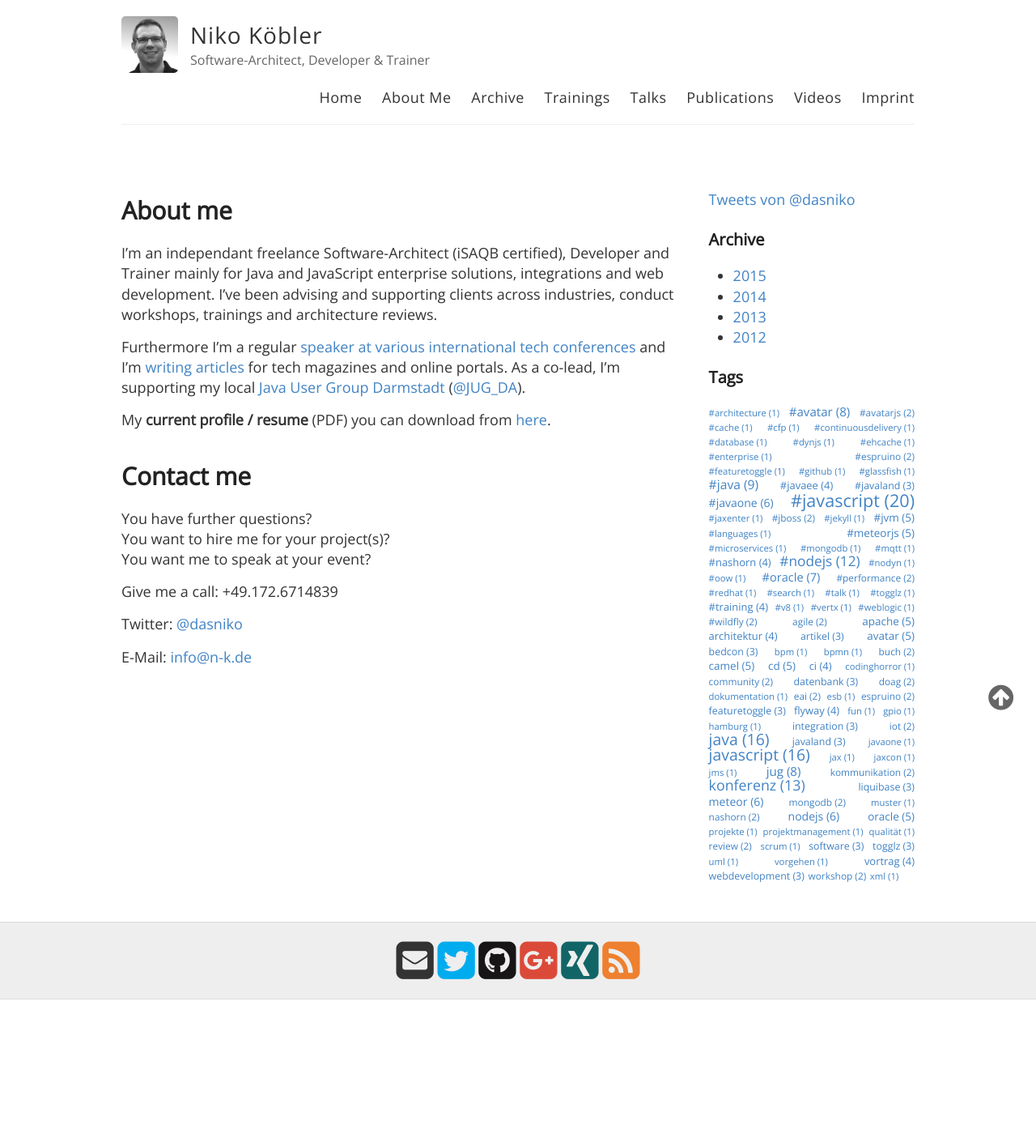
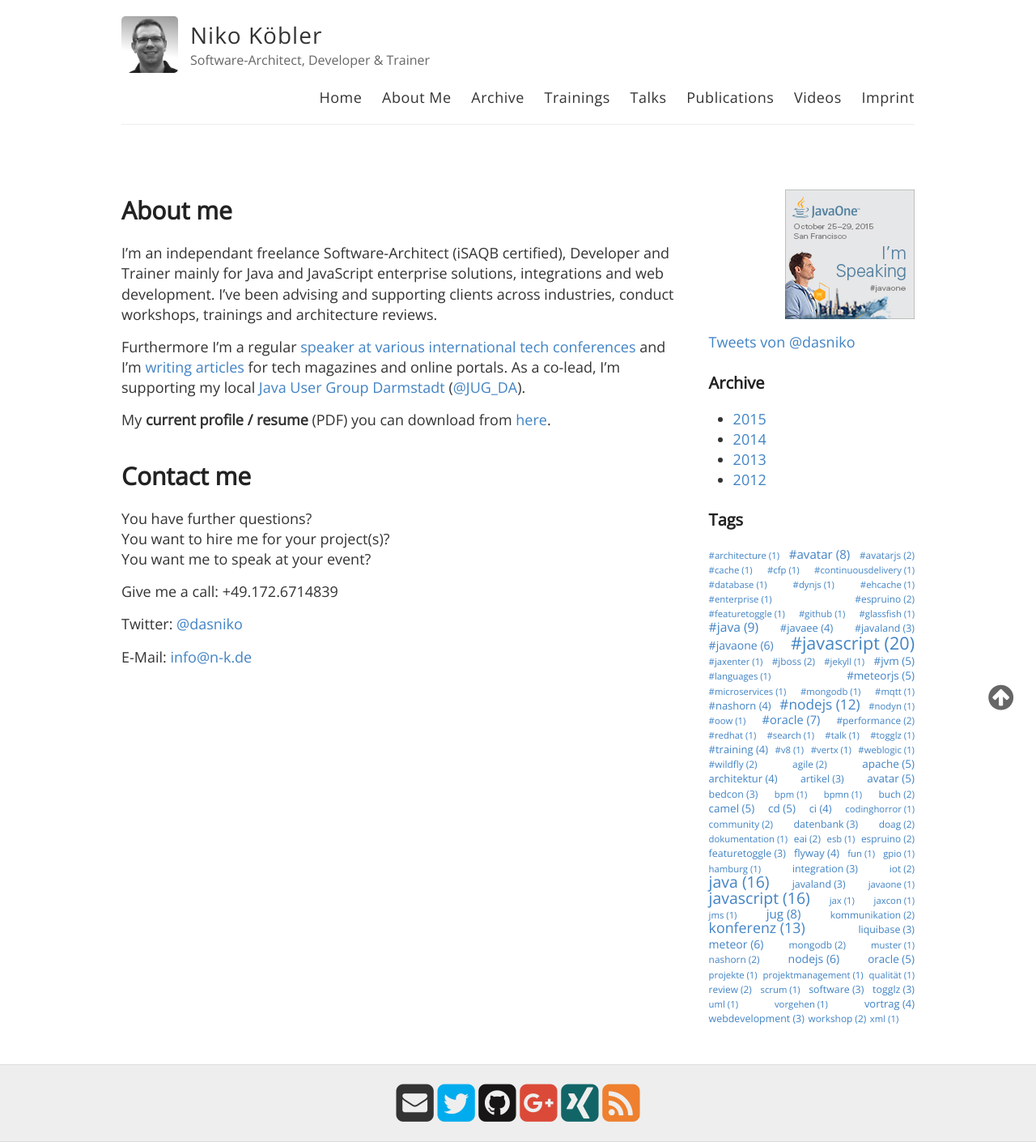
Before and after one commit to dasniko/dasniko.github.io, a Jekyll site: the page built from about.md, in a window 1280 px wide. Shown: the whole page at 81% size. Built offline with Jekyll 4.4.1, drawn with Linux system fonts in a browser that asks for light colours; nearby versions of some CDN libraries; Markdown is read by kramdown in place of the engine named in the settings; comment, search, counter and statistics services are not loaded; before the commit the page ends 1234 px from its top, so only the background shows below that.

Commit message:
speaking at javaone

```diff
--- /dev/null
+++ b/_includes/j1speaking.html
@@ -0,0 +1,3 @@
+<a href="https://www.oracle.com/javaone/index.html" target="_blank" title="Meet me at JavaOne 2015 in San Francisco!">
+  <img src="/images/j1sf15-imspeaking.jpg"/>
+</a>
--- a/_includes/sidebar.html
+++ b/_includes/sidebar.html
@@ -1,3 +1,6 @@
+<div class="sidebar_content" style="text-align: right; margin-bottom: 10px;">
+  {% include j1speaking.html %}
+</div>
 <div class="sidebar_content">
   {% include twitter.html %}
 </div>
```
Also changed, not shown: images/j1sf15-imspeaking.jpg (added).
